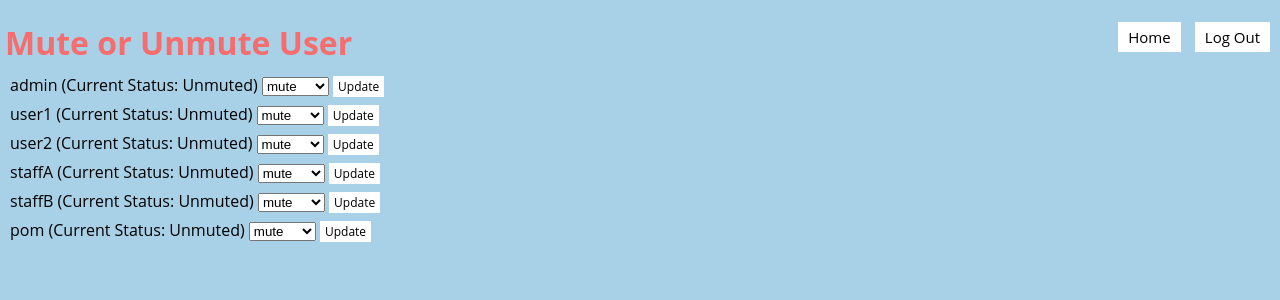
After one commit to SheXinLim/MessagingApp-Usability, a Flask app: page /mute-user in a window 1280 px wide. The commit adds this page. Shown: the top 300 px of the page. Run offline with Flask 3, Linux system fonts and the light colour scheme; a user stored in the database is signed in; parts of the project's set-up code (start-up, migrations or seed data) failed here and were passed over.

Commit message:
staff can mute and unmute user

```diff
--- a/app.py
+++ b/app.py
@@ -135,7 +135,7 @@ def home():
     friends = db.get_friends(username)  # Get the list of friends
     user = db.get_user(username)
     friends_roles = []  # Initialize an empty list for friend roles
-    friend_online =[ ]
+    friend_online = []
 
     for friend in friends:
         role = db.get_user_role(friend)
@@ -334,7 +334,6 @@ def create_default_admin():
 
 @app.route('/admin-panel')
 def admin_panel():
-    # Optional: Check if the user is logged in and is an admin
     username = session.get('username')
     if not username:
         flash('You must be logged in to access the admin panel.')
@@ -394,16 +393,17 @@ def knowledge_repository(article_id):
         author_role = "student"
     return render_template('knowledge_repository.jinja', username=username, articles=articles, selected_article=selected_article, author_role=author_role, user_role=user_role, comments=comments)
 
-
 @app.route("/add-article", methods=["POST"])
 def add_article():
     title = request.form.get('title')
     content = request.form.get('content')
-    author_id = session.get('username')  # Assuming username identifies the user
-
+    author_id = session.get('username')
     success, message = db.insert_article(title, content, author_id)
-    flash(message)
     return redirect(url_for('knowledge_repository'))
+    # if success:
+    #     return jsonify({"success": True, "message": message}), 200
+    # else:
+    #     return jsonify({"success": False, "message": message}), 400
 
 @app.route('/delete-article/<int:article_id>', methods=['DELETE'])
 def delete_article(article_id):
@@ -478,6 +478,48 @@ def save_article(article_id):
 
     return jsonify({'message': 'Article updated successfully'}), 200
 
+@app.route('/mute-user')
+def mute_user():
+    username = session.get('username')
+    if not username:
+        flash('You must be logged in to access the admin panel.')
+        return redirect(url_for('login'))
+
+    user = db.get_user(username)
+    #Convert enum to string here
+    user_role = user.role.name if hasattr(user.role, 'name') else str(user.role)
+
+    if user is None or (user_role != 'ADMIN' and user_role != 'ACADEMIC' and  user_role != 'ADMINISTRATIVE'):
+        print("can't access")
+        return redirect(url_for('home'))
+
+    users = db.get_all_users()
+    # Render an admin panel template or return relevant data
+    return render_template('mute_user.jinja', username=username, users=users)
+
+@app.route('/update_user_mute_status', methods=['POST'])
+def update_user_mute_status():
+    username = request.form.get('username')
+    new_status = request.form.get('new_status')
+
+    if not username:
+        return jsonify({"error": "Username is required"}), 400
+    if not new_status:
+        return jsonify({"error": "New status is required"}), 400
+    if new_status not in ['true', 'false']:
+        return jsonify({"error": "Invalid new status value"}), 400
+
+    # Convert new_status to boolean
+    new_status_bool = new_status == 'true'
+
+    try:
+        success = db.mute_user(username, new_status_bool)
+        if success:
+            return jsonify({"success": True, "message": f"User {'muted' if new_status_bool else 'unmuted'} successfully."})
+        else:
+            return jsonify({"success": False, "message": "Failed to update user status"}), 400
+    except Exception as e:
+        return jsonify({"success": False, "message": f"An error occurred: {str(e)}"}), 500
 
 if __name__ == '__main__':
     # socketio.run(app)
--- a/db.py
+++ b/db.py
@@ -283,6 +283,10 @@ def get_all_articles():
 def insert_article(title, content, username):
     with Session(engine) as session:
         user = session.get(User, username)  # Retrieve the user based on username
+        loggedin_user = get_user(username)
+        if loggedin_user.muted == True:
+            return False, "You have been muted"
+
         if user:
             article = Article(title=title, content=content, author_id=username)
             session.add(article)
@@ -313,6 +317,9 @@ def insert_comment(content, article_id, username):
     with Session(engine) as session:
         article = session.get(Article, article_id)
         user = session.get(User, username)
+        loggedin_user = get_user(username)
+        if loggedin_user.muted == True:
+            return False, "You have been muted"
         if article and user:
             comment = Comment(content=content, article_id=article_id, author_id=username, author_role=user.role.name)
             session.add(comment)
@@ -363,6 +370,23 @@ def set_user_online(username, is_online):
         except Exception as e:
             print(f"An error occurred: {e}")
 
+def mute_user(username, mute_status):
+    with Session(engine) as session:
+        try:
+            user = session.query(User).filter_by(username=username).one_or_none()
+            if user:
+                user.muted = mute_status
+                session.commit()
+                print(f"User {username} mute status updated to {mute_status}")
+                return True
+            else:
+                print(f"No user found with username: {username}")
+                return False
+        except Exception as e:
+            print(f"An error occurred: {e}")
+            session.rollback()
+            return False
+
 def get_user_online(username):
     with Session(engine) as session:
         user = session.query(User).filter_by(username=username).first()
--- a/models.py
+++ b/models.py
@@ -42,6 +42,7 @@ class User(Base):
     lockout_until: Mapped[datetime] = mapped_column(DateTime, nullable=True)
     role: Mapped[RoleType] = mapped_column(Enum(RoleType), nullable=False)
     online: Mapped[bool] = mapped_column(Boolean, default=False)
+    muted: Mapped[bool] = mapped_column(Boolean, default=False)
 
 class FriendRequest(Base):
     __tablename__ = "friend_request"
--- a/templates/home.jinja
+++ b/templates/home.jinja
@@ -162,6 +162,9 @@
             <li class="username" style="display: inline-block;">Username: {{ username }}</li>
             {% if user_role == 'ADMIN'%}
                 <li style="display: inline-block;"><button onclick="location.href='{{ url_for('admin_panel') }}'">Admin Panel</button></li>
+            {% endif %}
+            {% if user_role == 'ADMIN' or user_role == 'ACADEMIC' or user_role == 'ADMINISTRATIVE' %}
+                <li style="display: inline-block;"><button onclick="location.href='{{ url_for('mute_user') }}'">Mute/Unmute User</button></li>
             {% endif %}
         </ul>
     </div>
--- a/templates/knowledge_repository.jinja
+++ b/templates/knowledge_repository.jinja
@@ -345,6 +345,7 @@
             </form>
         </div>
     </div>
+
 </div>
 
 
--- /dev/null
+++ b/templates/mute_user.jinja
@@ -0,0 +1,136 @@
+{% extends 'base.jinja' %}
+
+{% block content %}
+<style>
+    html, body {
+        margin-left: 10px;
+        margin: 0;  /* Remove default margin */
+        padding: 0; /* Ensure no padding is applied */
+        display: flex;  /* Enable Flexbox */
+        flex-direction: column;  /* Align children vertically */
+        font-family: 'Open Sans', sans-serif;
+        background-color: #A8D0E6;  /* Light blue background */
+        overflow: auto
+    }
+
+    h1 {
+        margin-left: 5px;
+        margin-bottom: 10px;
+        height: 100%;  /* Full width to ensure center alignment has context */
+        font-family: 'Open Sans', sans-serif;
+        color: #F76C6c; /* Ensure text is readable on background */
+    }
+    p {
+        margin: 0px;  /* Remove default margin */
+        font-family: 'Open Sans', sans-serif;
+        color: white; /* Ensure text is readable on background */
+        font-size: 20px;
+        font-weight: bold;  /* Make text bold */
+    }
+
+    .mute-update-form{
+        margin-left: 10px;
+    }
+
+    .mute-update-form div {
+        margin-bottom: 6px;
+    }
+
+    button {
+        font-family: 'Open Sans', sans-serif;
+        padding: 5px 10px;
+        background-color: white;
+        color: black;
+        border: none;
+        cursor: pointer;
+        text-align: center;
+        text-decoration: none;
+        display: inline-block;
+        margin-right: 10px;
+        font-size: 15px;
+        transition: background-color 0.3s, color 0.3s;
+    }
+
+    button:hover {
+        background-color: #dddbcf; /* Darker blue on hover */
+    }
+
+    .update-button {
+        padding: 2px 5px;  /* Slightly larger padding */
+        background-color: white;
+        color: black;
+        font-size: 12px;
+        transition: background-color 0.2s, box-shadow 0.2s; /* Smooth transition for hover effects */
+    }
+
+    .update-button:hover {
+        background-color: #dddbcf;
+    }
+
+    .header {
+        display: flex;  /* Use Flexbox for horizontal layout */
+        justify-content: space-between;  /* Space elements out between */
+        align-items: center;  /* Center align items vertically */
+        width: 100%;  /* Full width */
+    }
+
+</style>
+
+<div class="header">
+    <h1>Mute or Unmute User</h1>
+    <div class="buttons">
+        <button onclick="location.href='{{ url_for('home') }}'">Home</button>
+        <button onclick="confirmLogout()">Log Out</button>
+    </div>
+</div>
+
+<div class="container">
+    {% for user in users %}
+        <form class="mute-update-form" action="{{ url_for('update_user_mute_status') }}" method="post" onsubmit="updateUserMuteStatus(event)">
+            <div>
+
+                <label>{{ user.username }} (Current Status: {{ 'Muted' if user.muted else 'Unmuted' }})</label>
+                <select name="new_status">
+                    <option value="true" {% if user.muted == false %}selected{% endif %}>mute</option>
+                    <option value="false" {% if user.muted == true %}selected{% endif %}>unmute</option>
+                </select>
+                <input type="hidden" name="username" value="{{ user.username }}">
+                <button type="submit" class="update-button">Update</button>
+            </div>
+        </form>
+    {% endfor %}
+</div>
+<script>
+
+function updateUserMuteStatus(event) {
+    event.preventDefault();
+    const form = event.target;
+    const formData = new FormData(form);
+
+    fetch(form.action, {
+        method: 'POST',
+        body: formData
+    })
+    .then(response => response.json())
+    .then(data => {
+        if (data.success) {
+            alert(data.message); // Show success message
+            location.reload();
+        } else {
+            alert(data.message); // Show error message
+        }
+    })
+    .catch(error => {
+        console.error('Error updating user role:', error);
+        alert('An error occurred while attempting to update the user role. Please try again.');
+    });
+}
+
+function confirmLogout() {
+    if (confirm('Are you sure you want to log out?')) {
+        location.href = '{{ url_for('logout') }}';
+    }
+}
+</script>
+
+{% endblock %}
```
Also changed, not shown: database/main.db.
